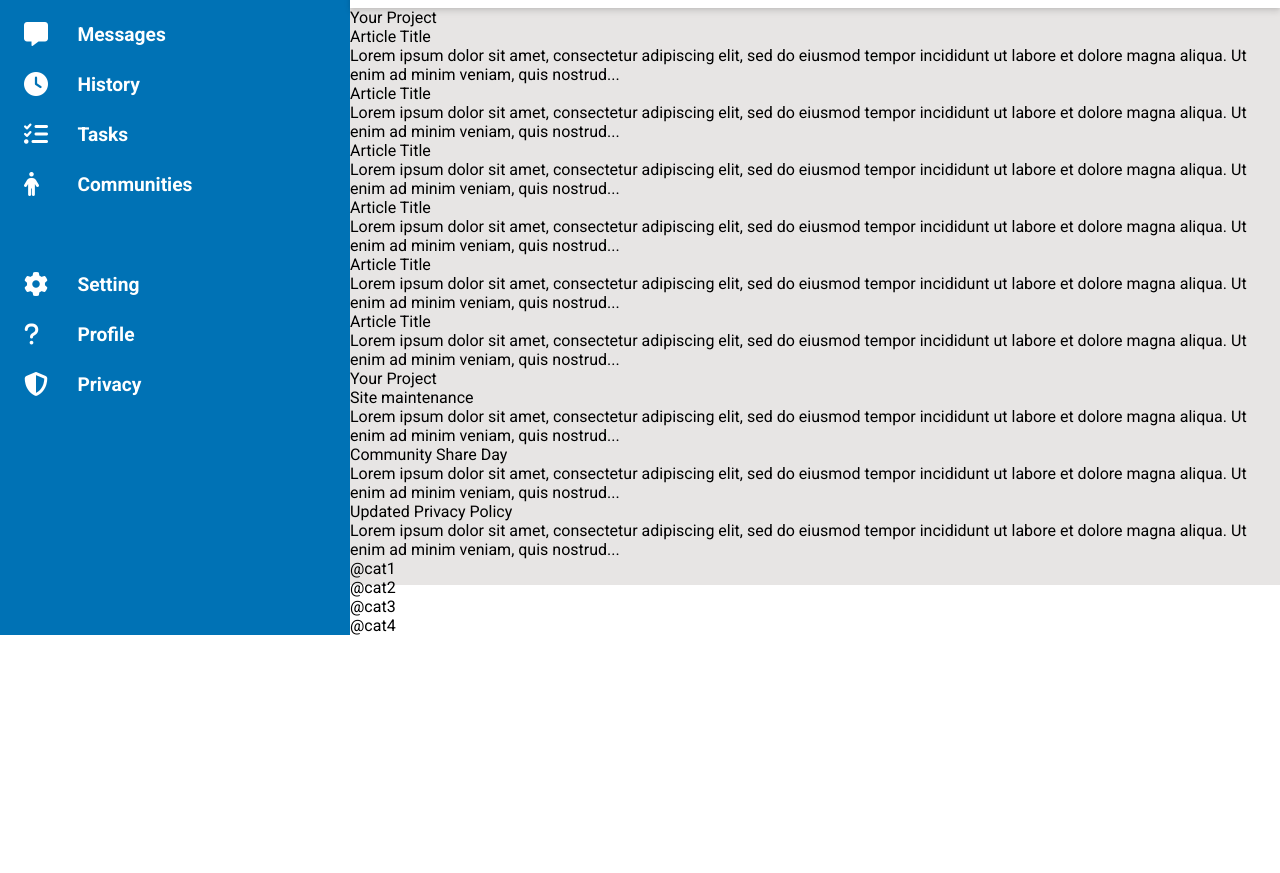
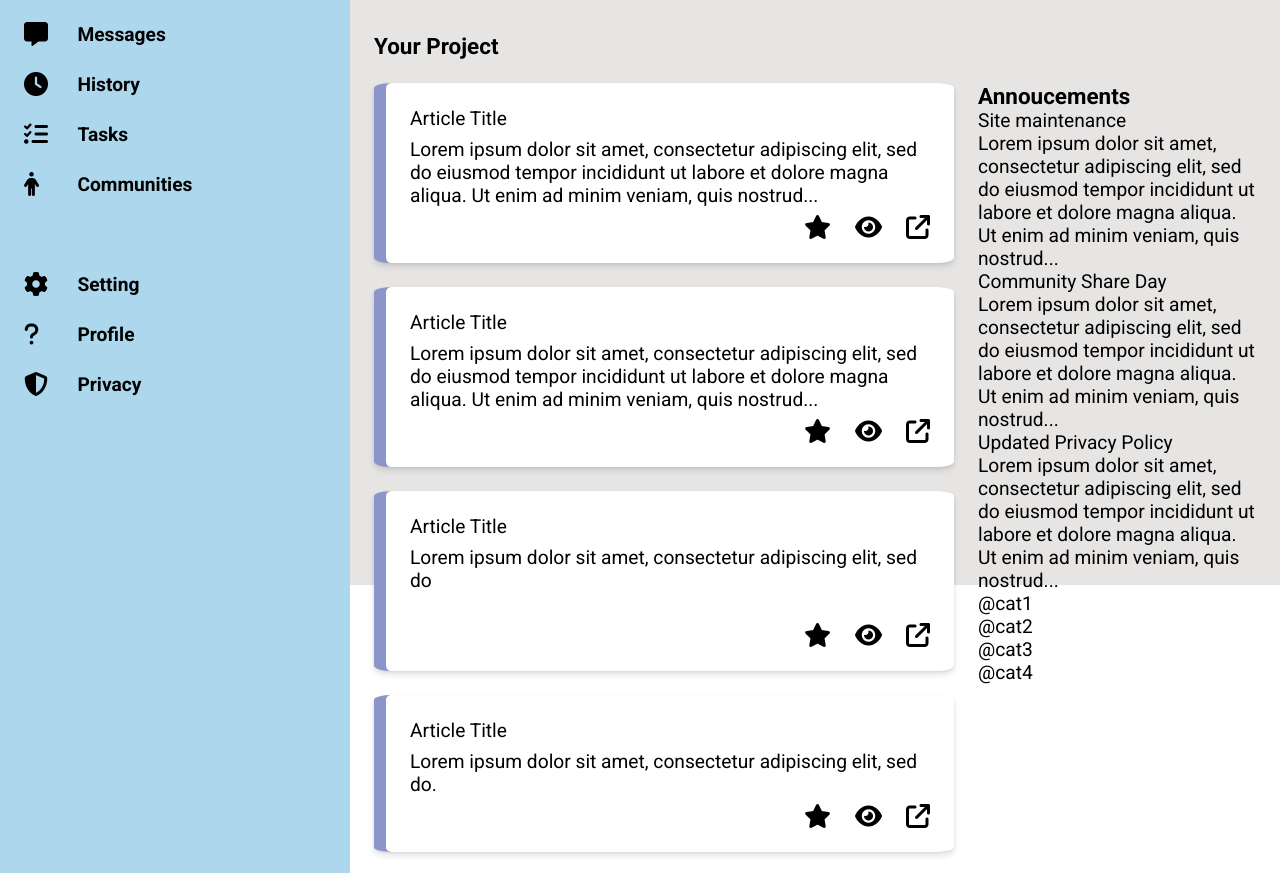
Before and after one commit to Rurutabi/Project-Admin-Dashboard, a plain HTML site: page index.html in a window 1280 px wide. Shown: the part 215-1088 px from the top of the page. Before the commit the page ends 850 px from the top, so only its background shows below. Drawn offline with Linux system fonts and the light colour scheme; a script that the page names is missing.

Commit message:
ีupdate project css part and fix header length

```diff
--- a/index.html
+++ b/index.html
@@ -95,83 +95,108 @@
         </div>
       </div>
 
+      <div class="board-container">
+        <h3 class="your-project">Your Project</h3>
         <div class="article">
-        <div class="'project">Your Project</div>
           <div class="card">
             <p class="title">Article Title</p>
             <p>
               Lorem ipsum dolor sit amet, consectetur adipiscing elit, sed do
-            eiusmod tempor incididunt ut labore et dolore magna aliqua. Ut enim
-            ad minim veniam, quis nostrud...
+              eiusmod tempor incididunt ut labore et dolore magna aliqua. Ut
+              enim ad minim veniam, quis nostrud...
             </p>
+            <div class="article-icon">
+              <i class="fa-solid fa-star"></i>
+              <i class="fa-solid fa-eye"></i>
+              <i class="fa-solid fa-arrow-up-right-from-square"></i>
+            </div>
           </div>
           <div class="card">
             <p class="title">Article Title</p>
             <p>
               Lorem ipsum dolor sit amet, consectetur adipiscing elit, sed do
-            eiusmod tempor incididunt ut labore et dolore magna aliqua. Ut enim
-            ad minim veniam, quis nostrud...
+              eiusmod tempor incididunt ut labore et dolore magna aliqua. Ut
+              enim ad minim veniam, quis nostrud...
             </p>
+            <div class="article-icon">
+              <i class="fa-solid fa-star"></i>
+              <i class="fa-solid fa-eye"></i>
+              <i class="fa-solid fa-arrow-up-right-from-square"></i>
+            </div>
           </div>
           <div class="card">
             <p class="title">Article Title</p>
             <p>
               Lorem ipsum dolor sit amet, consectetur adipiscing elit, sed do
-            eiusmod tempor incididunt ut labore et dolore magna aliqua. Ut enim
-            ad minim veniam, quis nostrud...
             </p>
+            <div class="article-icon">
+              <i class="fa-solid fa-star"></i>
+              <i class="fa-solid fa-eye"></i>
+              <i class="fa-solid fa-arrow-up-right-from-square"></i>
+            </div>
+          </div>
+          <div class="card">
+            <p class="title">Article Title</p>
+            <p>
+              Lorem ipsum dolor sit amet, consectetur adipiscing elit, sed do.
+            </p>
+            <div class="article-icon">
+              <i class="fa-solid fa-star"></i>
+              <i class="fa-solid fa-eye"></i>
+              <i class="fa-solid fa-arrow-up-right-from-square"></i>
+            </div>
           </div>
           <div class="card">
             <p class="title">Article Title</p>
             <p>
               Lorem ipsum dolor sit amet, consectetur adipiscing elit, sed do
-            eiusmod tempor incididunt ut labore et dolore magna aliqua. Ut enim
-            ad minim veniam, quis nostrud...
+              eiusmod tempor incididunt
             </p>
+            <div class="article-icon">
+              <i class="fa-solid fa-star"></i>
+              <i class="fa-solid fa-eye"></i>
+              <i class="fa-solid fa-arrow-up-right-from-square"></i>
+            </div>
           </div>
           <div class="card">
             <p class="title">Article Title</p>
             <p>
               Lorem ipsum dolor sit amet, consectetur adipiscing elit, sed do
-            eiusmod tempor incididunt ut labore et dolore magna aliqua. Ut enim
-            ad minim veniam, quis nostrud...
+              eiusmod tempor incididunt ut labore et dolore magna aliqua. Ut
+              enim ad minim veniam, quis nostrud...
             </p>
-        </div>
-        <div class="card">
-          <p class="title">Article Title</p>
-          <p>
-            Lorem ipsum dolor sit amet, consectetur adipiscing elit, sed do
-            eiusmod tempor incididunt ut labore et dolore magna aliqua. Ut enim
-            ad minim veniam, quis nostrud...
-          </p>
+            <div class="article-icon">
+              <i class="fa-solid fa-star"></i>
+              <i class="fa-solid fa-eye"></i>
+              <i class="fa-solid fa-arrow-up-right-from-square"></i>
             </div>
           </div>
-      <div class="article">
-        <div class="'annoucment">Your Project</div>
-        <div class="card">
+        </div>
+        <div class="annoucment">
+          <h3 class="'annoucment-title">Annoucements</h3>
+          <div class="annoucment-card">
             <p class="title">Site maintenance</p>
             <p>
               Lorem ipsum dolor sit amet, consectetur adipiscing elit, sed do
-            eiusmod tempor incididunt ut labore et dolore magna aliqua. Ut enim
-            ad minim veniam, quis nostrud...
+              eiusmod tempor incididunt ut labore et dolore magna aliqua. Ut
+              enim ad minim veniam, quis nostrud...
             </p>
           </div>
-        <div class="card">
+          <div class="annoucment-card">
             <p class="title">Community Share Day</p>
             <p>
               Lorem ipsum dolor sit amet, consectetur adipiscing elit, sed do
-            eiusmod tempor incididunt ut labore et dolore magna aliqua. Ut enim
-            ad minim veniam, quis nostrud...
+              eiusmod tempor incididunt ut labore et dolore magna aliqua. Ut
+              enim ad minim veniam, quis nostrud...
             </p>
           </div>
-        <div class="card">
+          <div class="annoucment-card">
             <p class="title">Updated Privacy Policy</p>
             <p>
               Lorem ipsum dolor sit amet, consectetur adipiscing elit, sed do
-            eiusmod tempor incididunt ut labore et dolore magna aliqua. Ut enim
-            ad minim veniam, quis nostrud...
+              eiusmod tempor incididunt ut labore et dolore magna aliqua. Ut
+              enim ad minim veniam, quis nostrud...
             </p>
-        </div>
           </div>
           <div class="trending">
             <div class="trending-content">@cat1</div>
@@ -180,5 +205,7 @@
             <div class="trending-content">@cat4</div>
           </div>
         </div>
+      </div>
+    </div>
   </body>
 </html>
--- a/style.css
+++ b/style.css
@@ -3,6 +3,8 @@
 :root {
   --shadow: 0 4px 6px rgba(0, 0, 0, 0.1), 0 1px 3px rgba(0, 0, 0, 0.08);
   --main-grey: #e7e5e4;
+  --text-size: 1.2rem;
+  --main-color: #acd7ec;
 }
 
 * {
@@ -37,13 +39,13 @@ i {
   height: 100vh;
   display: grid;
   grid-template-columns: 350px 1fr;
-  grid-template-rows: 1fr 3fr;
+  grid-template-rows: 200px 1fr;
 }
 
 /*Sidebar css*/
 
 .sidebar {
-  background-color: #0072b5;
+  background-color: var(--main-color);
   display: grid;
   grid-template-rows: repeat(auto-fit, 100px 350px 300px);
   align-items: start;
@@ -51,7 +53,7 @@ i {
   grid-row: 1/5;
   font-size: 1.2rem;
   font-weight: bold;
-  color: white;
+  color: black;
 }
 
 .dashboard-sidebar {
@@ -85,6 +87,7 @@ i {
   box-shadow: var(--shadow);
   font-size: 20px;
   font-weight: bold;
+  grid-template-rows: 100px 100px;
 }
 
 .top-header {
@@ -93,7 +96,6 @@ i {
   justify-content: space-evenly;
   padding: 24px;
   gap: 24px;
-  height: 100px;
 }
 
 /* Style the search bar container */
@@ -176,12 +178,12 @@ i {
 /* CSS */
 .header-button {
   appearance: button;
-  background-color: #0276ff;
+  background-color: var(--main-color);
   border-radius: 8px;
   border-style: none;
   box-shadow: rgba(255, 255, 255, 0.26) 0 1px 2px inset;
   box-sizing: border-box;
-  color: #fff;
+  color: black;
   cursor: pointer;
   font-size: 100%;
   line-height: 1.15;
@@ -194,12 +196,56 @@ i {
   user-select: none;
   -webkit-user-select: none;
   touch-action: manipulation;
+  box-shadow: var(--shadow);
 }
 
 .header-button:active {
   background-color: #006ae8;
+  color: white;
 }
 
 .header-button:hover {
   background-color: #1c84ff;
+  color: white;
 }
+
+.board-container {
+  display: grid;
+  grid-template-columns: 1fr 1fr 1fr;
+  grid-template-rows: 50px 1fr;
+  font-size: var(--text-size);
+  padding: 24px;
+  gap: 24px;
+}
+
+.article {
+  display: grid;
+  grid-template-columns: repeat(auto-fit, minmax(350px, 1fr));
+  grid-template-rows: 1fr 1fr 1fr;
+  grid-column: 1/3;
+  gap: 24px;
+}
+
+.your-project {
+  margin-top: 24px;
+}
+
+.card {
+  display: flex;
+  flex-direction: column;
+  background-color: white;
+  border-left: 12px solid;
+  border-left-color: #8b95c9;
+  border-radius: 3%;
+  padding: 24px;
+  box-shadow: var(--shadow);
+  gap: 8px;
+}
+
+.article-icon {
+  display: flex;
+  margin-top: auto;
+  align-self: flex-end;
+  justify-content: flex-end;
+  gap: 1.5rem;
+}
```
Lines whose indentation alone changed are shown as unchanged.
